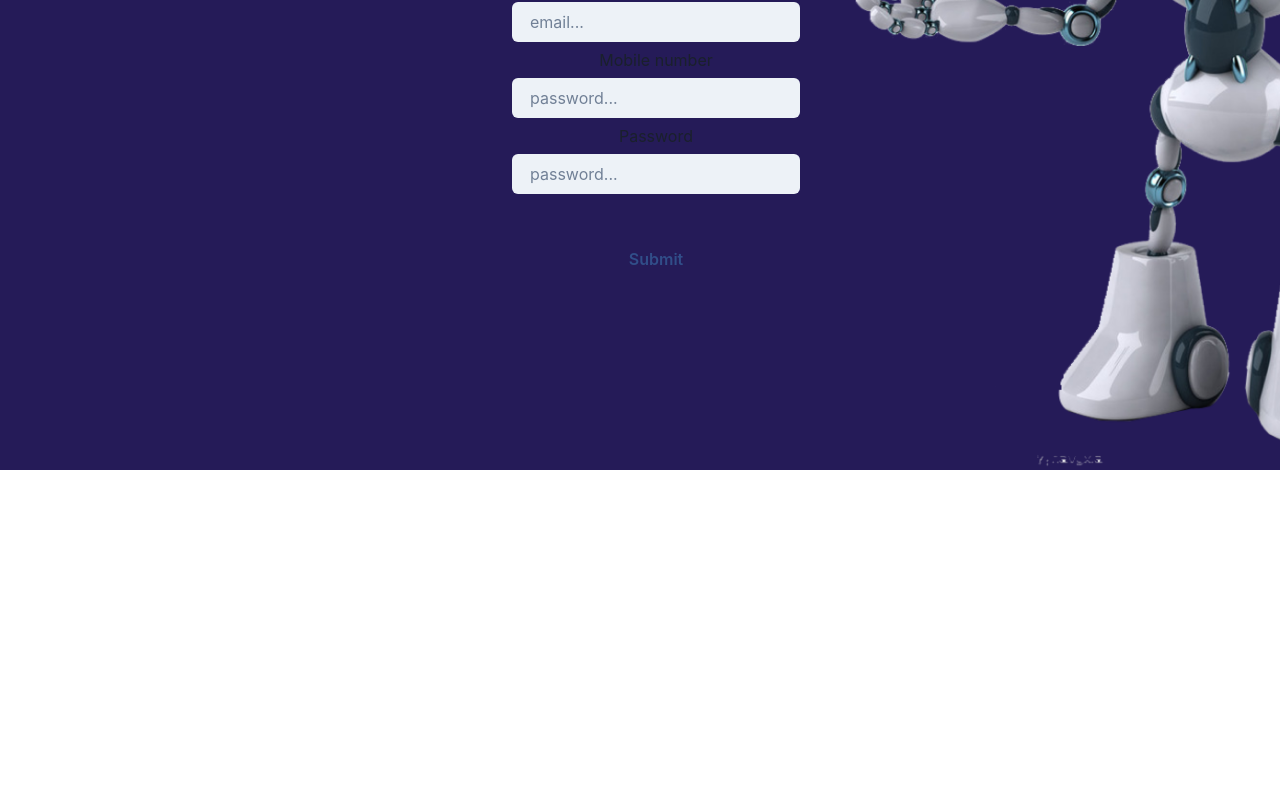
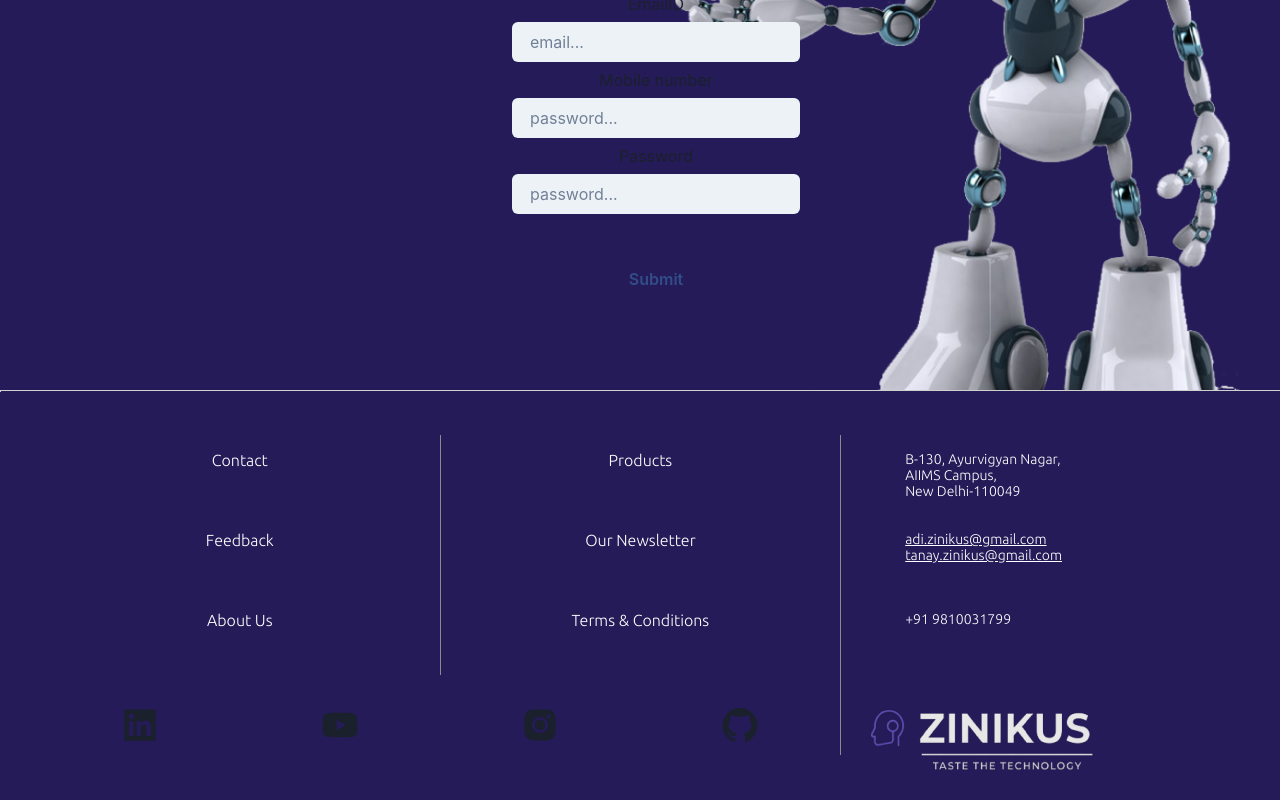
Before and after one commit to UjjwalPasahan/ZINIKUSWEB, a React (Create React App) app in the folder client/: page /signup in a window 1280 px wide. Shown: the part 398-1198 px from the top of the page. Before the commit the page ends 868 px from the top, so only its background shows below. Built offline with nearby package versions, Linux system fonts and the light colour scheme.

Commit message:
minor changes

```diff
--- a/client/src/components/Footer.jsx
+++ b/client/src/components/Footer.jsx
@@ -28,7 +28,7 @@ const Footer = () => {
             <a><AiFillGithub size={40}/></a>
           </div>
         </div>
-        <div className='footerLogo' style={{paddingLeft:'20px',paddingTop:'20px' ,width:'30rem'}}><img src={zini}/></div>
+        <div className='footerLogo' style={{paddingLeft:'20px',paddingTop:'20px' }}><img src={zini}/></div>
       </div>
       <div className='footerDivider'></div>
 
--- a/client/src/components/Products.jsx
+++ b/client/src/components/Products.jsx
@@ -1,8 +1,8 @@
 import React from 'react'
-
+import Footer from './Footer.jsx'
 const Products = () => {
   return (
-    <div>ldclm</div>
+    <div ><Footer /></div>
   )
 }
 
--- a/client/src/components/Service.jsx
+++ b/client/src/components/Service.jsx
@@ -1,8 +1,8 @@
 import React from 'react'
-
+import Footer from './Footer.jsx'
 const Service = () => {
   return (
-    <div>Servicekkkkkkkkkkkk</div>
+    <div>Servicekkkkkkkkkkkk<Footer /></div>
   )
 }
 
--- a/client/src/components/Services.jsx
+++ b/client/src/components/Services.jsx
@@ -1,5 +1,5 @@
 import React from 'react'
-
+import Footer from './Footer.jsx'
 import '../styles/services.css'
 const Services = () => {
   return (
@@ -7,6 +7,7 @@ const Services = () => {
       <div>
         uasgdhjask
       </div>
+      <Footer />
     </div>
   )
 }
--- a/client/src/components/Team.jsx
+++ b/client/src/components/Team.jsx
@@ -1,8 +1,8 @@
 import React from 'react'
-
+import Footer from './Footer.jsx'
 const Team = () => {
   return (
-    <div>Team</div>
+    <div>Team<Footer /></div>
   )
 }
 
--- a/client/src/components/login.jsx
+++ b/client/src/components/login.jsx
@@ -1,14 +1,14 @@
 import React from 'react'
 import { Button, Input , VStack } from '@chakra-ui/react'
 import '../styles/login.css'
-
+import Footer from './Footer.jsx'
 const login = () => {
   return (<>
-  <div>
+  {/* <div>
     <h2 className='j'>j</h2>
-  </div>
-    <div class='login'>
-      <VStack spacing={'1.5'} w={'72'} pos={'absolute'} left={['40%']} top={'56'}>
+  </div> */}
+    <div class='login' style={{marginBottom:'30rem'}}>
+      <VStack spacing={'1.5'} w={'72'} pos={'absolute'} left={['40%']} top={'44'}>
       <label className='logintext'>Login Form</label>
       <label className='loginlabel'>Username</label>
   <Input variant='filled' placeholder='username...' type='text' colorScheme='facebook'/>
@@ -18,6 +18,7 @@ const login = () => {
   <Button colorScheme='facebook' m={'10'} variant={'ghost'}>Submit</Button>
 </VStack>
     </div>
+    <Footer />
     </>
   )
 }
--- a/client/src/components/signup.jsx
+++ b/client/src/components/signup.jsx
@@ -1,12 +1,12 @@
 import React from 'react'
 import { Box, Button, Input, VStack } from '@chakra-ui/react'
 import '../styles/signup.css'
-
+import Footer from './Footer.jsx'
 const signup = () => {
   return (
     <div className='signUppage'>
-      <div class='signUp'>
-        <VStack spacing={'1.5'} w={'72'} pos={'absolute'} left={['40%']} top={'56'}>
+      <div class='signUp'style={{marginBottom:'45rem'}}>
+        <VStack spacing={'1.5'} w={'72'} pos={'absolute'} left={['40%']} top={'44'}>
           <label className='logintext'>SignUp Form</label>
           <label className='loginlabel'>Username</label>
           <Input variant='filled' placeholder='username...' type='text' colorScheme='facebook' />
@@ -19,6 +19,7 @@ const signup = () => {
           <Button   colorScheme='facebook' m={'10'} variant={'ghost'}>Submit</Button>
         </VStack>
       </div>
+      <Footer />
     </div>
 
   )
--- a/client/src/styles/Footer.css
+++ b/client/src/styles/Footer.css
@@ -10,6 +10,7 @@
 }
 .footer {
     background-color: #251B58;
+    /* background: transparent; */
 }
 
 .defaultHR {
--- a/client/src/styles/login.css
+++ b/client/src/styles/login.css
@@ -1,7 +1,8 @@
 
 .login{
-    margin-top: 20rem;
+    margin-top: 10rem;
     background-color: #251B58;
+    margin-bottom: 20rem;
 }
 
 .logintext{
--- a/client/src/styles/signup.css
+++ b/client/src/styles/signup.css
@@ -1,9 +1,12 @@
 .signUppage{
     background-color: #251B58;
-    background-image: url('../assets/homepage/pngwing5.png');
+    background-image: url('../assets/homepage/pngwing52.png');
     background-size: contain;
     height: 100vh;
     width: 100vw;
     background-repeat: no-repeat;
-    background-position: right;
+    background-position: 650px;
+    position: absolute;
+    top: 10;
+
 }
```
